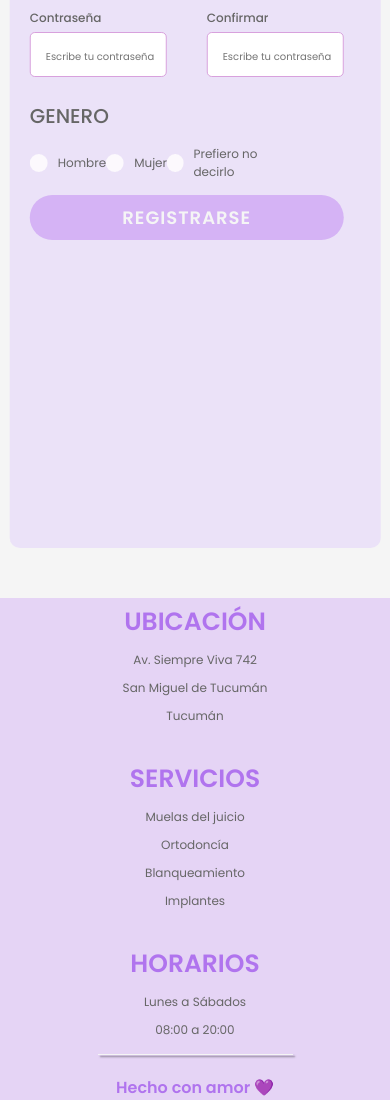
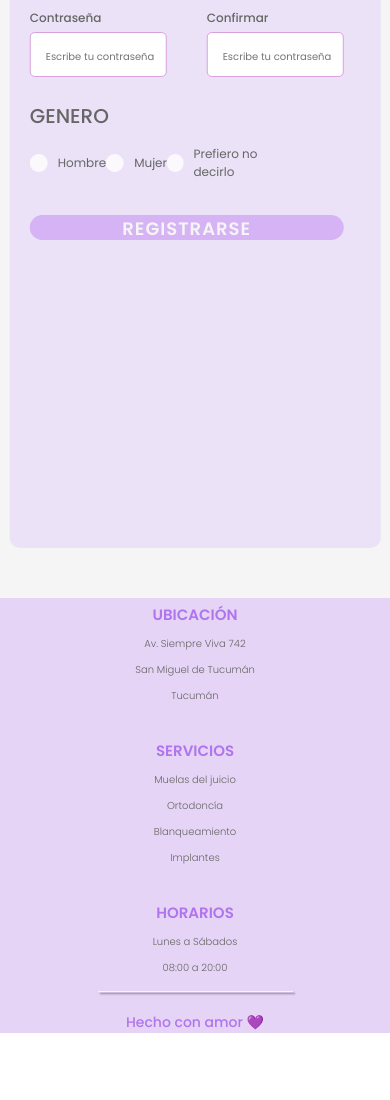
Before and after one commit to aaagustina/dentalstudiofinal, a plain HTML site: page register.html in a window 390 px wide. Shown: the part 366-1466 px from the top of the page. After the commit the page ends 1399 px from the top, so only its background shows below. Drawn offline with Linux system fonts and the light colour scheme.

Commit message:
termine de editar varios errores

```diff
--- a/register.html
+++ b/register.html
@@ -10,7 +10,7 @@
     <header>
         <nav class="navbar">
             <a href="./index.html">
-                <img src="./img/logo.png" alt="logo" class="logo"></a>
+                <img src="./img/logosinfondo.png" alt="logo" class="logo"></a>
             </nav>
     </header>
 
--- a/style.css
+++ b/style.css
@@ -141,7 +141,7 @@ button:hover {
     margin-top: 30px;
 }
 
-@media (max-width:576px) {
+@media screen and (max-width:575px)  {
 
 
     .navbar ul {
@@ -203,7 +203,7 @@ button:hover {
 }
 
 .about-text h1 {
-    font-size: 31px;
+    font-size: 38px;
     font-weight: 600;
     line-height: 45px;
     color:transparent;
@@ -214,7 +214,7 @@ button:hover {
 }
 
 .about-text span {
-    font-size: 64px;
+    font-size: 54px;
     word-spacing: 11px;
     background: linear-gradient(45deg, #A163F5, #D8A1DD, #d5b3f5);
     -webkit-background-clip: text;
@@ -224,10 +224,9 @@ button:hover {
 
 .about-text p {
     margin: 1rem 0 1rem 0;
-    font-weight: 500;
-    font-size: 15px;
+    font-weight: 400;
+    font-size: 13px;
     color: var(--gris);
-
     text-align:center;
 }
 
@@ -293,6 +292,9 @@ button:hover {
 
         .about-text h1 {
             font-size: 28px;
+        }
+        .about-text span {
+            font-family: 38px;
         }
 
         .about-text {
@@ -448,14 +450,24 @@ button:hover {
     margin-top: 30px;
 }
 
-@media (max-width: 375px)
+@media screen and (max-width:575px)
 
 {
-    .btn {
-        margin-bottom: 20px;
-    }
     #nuestros-servicios h2 {
         font-size: 40px;
+    }
+
+
+
+    #medio1 {
+        margin-top: 10px;
+        margin-bottom: 30px;
+
+    }
+    #medio {
+
+        margin-bottom: 30px;
+
     }
 }
 
@@ -713,16 +725,17 @@ button:hover {
     text-transform: uppercase;
     margin-bottom:5px;
     font-weight: 600;
-    font-size: 22px;
+    font-size: 15px;
 }
 
 .p-footer {
-    font-weight: 400;
+    font-weight: 300;
     margin-top: 2px;
     text-align: center;
     margin: 5px 0;
     color: var(--gris);
     cursor: pointer;
+    font-size: 12;
 }
 
 #pfooter:hover {
@@ -733,8 +746,9 @@ button:hover {
     padding-top: 10px;
     color: var(--secondary);
     text-align: center;
-    font-weight: 600;
+    font-weight: 500;
     background-color: none;
+    font-size: 14px;
 }
 .divider {
     width: 50%;
@@ -775,11 +789,11 @@ button:hover {
 
 .footer-nav-link {
     text-align: center;
-    font-size: 25px;
+    font-size: 15px;
 }
 
 .p-footer {
-    font-size: 12px;
+    font-size: 10px;
     text-align: center;
 }
 }
--- a/stylecontact.css
+++ b/stylecontact.css
@@ -249,6 +249,12 @@ form button:hover {
 
 }
 
+
+.boton:hover {
+    background-color: var(--btn);
+}
+
+
 .footer {
     display: flex;
     flex-direction: column;
@@ -282,16 +288,17 @@ form button:hover {
     text-transform: uppercase;
     margin-bottom:5px;
     font-weight: 600;
-    font-size: 22px;
+    font-size: 15px;
 }
 
 .p-footer {
-    font-weight: 400;
+    font-weight: 300;
     margin-top: 2px;
     text-align: center;
     margin: 5px 0;
     color: var(--gris);
     cursor: pointer;
+    font-size: 12;
 }
 
 #pfooter:hover {
@@ -302,8 +309,9 @@ form button:hover {
     padding-top: 10px;
     color: var(--secondary);
     text-align: center;
-    font-weight: 600;
+    font-weight: 500;
     background-color: none;
+    font-size: 14px;
 }
 .divider {
     width: 50%;
@@ -344,11 +352,11 @@ form button:hover {
 
 .footer-nav-link {
     text-align: center;
-    font-size: 25px;
+    font-size: 15px;
 }
 
 .p-footer {
-    font-size: 12px;
+    font-size: 10px;
     text-align: center;
 }
 }
--- a/stylelogin.css
+++ b/stylelogin.css
@@ -30,6 +30,8 @@ body {
     color: var(--gris);
 }
 
+/*NAVBAR*/
+
 header {
     height: 70px;
     display: flex;
@@ -49,6 +51,8 @@ header {
 
 
 }
+
+/*SECTION*/
 
 .main {
     max-width: 1200px;
@@ -164,6 +168,7 @@ form button:hover {
     color: var(--violeta);
 }
 
+/*MEDIA QUERIES*/
 
 
 @media screen and (max-width:575px) {
@@ -176,6 +181,7 @@ form button:hover {
 
     .login {
         width: 90%;
+        height: 75%;
         display: flex;
         flex-direction: column;
         gap: 20px;
@@ -205,6 +211,12 @@ form button:hover {
 
 
 }
+
+
+.boton:hover {
+    background-color: var(--btn);
+}
+
 
 .footer {
     display: flex;
@@ -239,16 +251,17 @@ form button:hover {
     text-transform: uppercase;
     margin-bottom:5px;
     font-weight: 600;
-    font-size: 22px;
+    font-size: 15px;
 }
 
 .p-footer {
-    font-weight: 400;
+    font-weight: 300;
     margin-top: 2px;
     text-align: center;
     margin: 5px 0;
     color: var(--gris);
     cursor: pointer;
+    font-size: 12;
 }
 
 #pfooter:hover {
@@ -259,8 +272,9 @@ form button:hover {
     padding-top: 10px;
     color: var(--secondary);
     text-align: center;
-    font-weight: 600;
+    font-weight: 500;
     background-color: none;
+    font-size: 14px;
 }
 .divider {
     width: 50%;
@@ -301,11 +315,11 @@ form button:hover {
 
 .footer-nav-link {
     text-align: center;
-    font-size: 25px;
+    font-size: 15px;
 }
 
 .p-footer {
-    font-size: 12px;
+    font-size: 10px;
     text-align: center;
 }
 }
--- a/styleregister.css
+++ b/styleregister.css
@@ -30,6 +30,9 @@ body {
     color: var(--gris);
 }
 
+
+/*NAV*/
+
 header {
     height: 70px;
     display: flex;
@@ -50,6 +53,8 @@ header {
 
 
 }
+
+/*FORM*/
 
 .main {
     display: flex;
@@ -192,6 +197,7 @@ form .button input {
     text-transform: uppercase;
     transition: all 0.4s linear;
     cursor: pointer;
+    margin-top: 20px;
 }
 
 
@@ -199,6 +205,60 @@ form .button input:hover {
     background-color: var(--btn);
     transition: all 0.4s linear;
 }
+
+
+
+/*MEDIA QUERIES FORM*/
+
+
+
+@media screen and (max-width:575px)  {
+
+    .registrarse {
+        height: 100%;
+        width: 95%;
+        margin-top: 70px;
+    }
+
+    .details {
+        font-weight: 500;
+    }
+
+    form {
+        width: 95%;
+        height: 100%;
+        font-size: 12px;
+        padding-top: 0;
+
+    }
+
+    form .details {
+        font-size: 12px;
+    }
+
+    form .input-box input {
+        font-size: 12px; /
+        padding: 8px;
+    }
+
+    form .input-box input::placeholder {
+        font-size: 10px;
+    }
+
+
+.boton:hover {
+    background-color: var(--btn);
+}
+
+
+}
+
+form .button {
+    height: 25px;
+    margin: 0px 0;
+}
+/*FOOTER*/
+
 .footer {
     display: flex;
     flex-direction: column;
@@ -232,16 +292,17 @@ form .button input:hover {
     text-transform: uppercase;
     margin-bottom:5px;
     font-weight: 600;
-    font-size: 22px;
+    font-size: 15px;
 }
 
 .p-footer {
-    font-weight: 400;
+    font-weight: 300;
     margin-top: 2px;
     text-align: center;
     margin: 5px 0;
     color: var(--gris);
     cursor: pointer;
+    font-size: 12;
 }
 
 #pfooter:hover {
@@ -252,8 +313,9 @@ form .button input:hover {
     padding-top: 10px;
     color: var(--secondary);
     text-align: center;
-    font-weight: 600;
+    font-weight: 500;
     background-color: none;
+    font-size: 14px;
 }
 .divider {
     width: 50%;
@@ -264,73 +326,41 @@ form .button input:hover {
     display: inline-block;
     box-shadow: 2px 2px 2px rgba(0, 0, 0, 0.5);
 }
+/*MEDIA QUERIES FOOTER*/
 
-
-
-@media (max-width: 576px) {
-    /* Ajustes para dispositivos móviles */
-    .registrarse {
-        height: 100%;
-        width: 95%;
-        margin-top: 70px;
-    }
-
-    .details {
-        font-weight: 500;
-    }
-
-    form {
-        width: 95%;
-        height: 95%;
-        font-size: 12px;
-        padding-top: 0;
-
-    }
-
-    form .details {
-        font-size: 12px;
-    }
-
-    form .input-box input {
-        font-size: 12px; /
-        padding: 8px;
-    }
-
-    form .input-box input::placeholder {
-        font-size: 10px;
-    }
+@media screen and (max-width:575px)  {
 
 .footer {
     max-height: 90%;
     max-width: 100%;
     padding: 0;
+
 }
+.footer-nav {
 
-    .footer-nav {
     flex-direction: column;
     align-items: center;
     justify-content: center;
     gap: 30px;
     max-width: 80%;
     margin-top: 5px;
+
+
 }
 
 .footer-nav-item {
     flex-wrap: wrap;
     text-align: center;
+
 }
 
 .footer-nav-link {
     text-align: center;
-        font-size: 25px;
+    font-size: 15px;
 }
 
 .p-footer {
-        font-size: 12px;
+    font-size: 10px;
     text-align: center;
 }
-
-   form .button {
-        margin-top: 10px;
 }
-}
```
Lines whose indentation alone changed are shown as unchanged.
